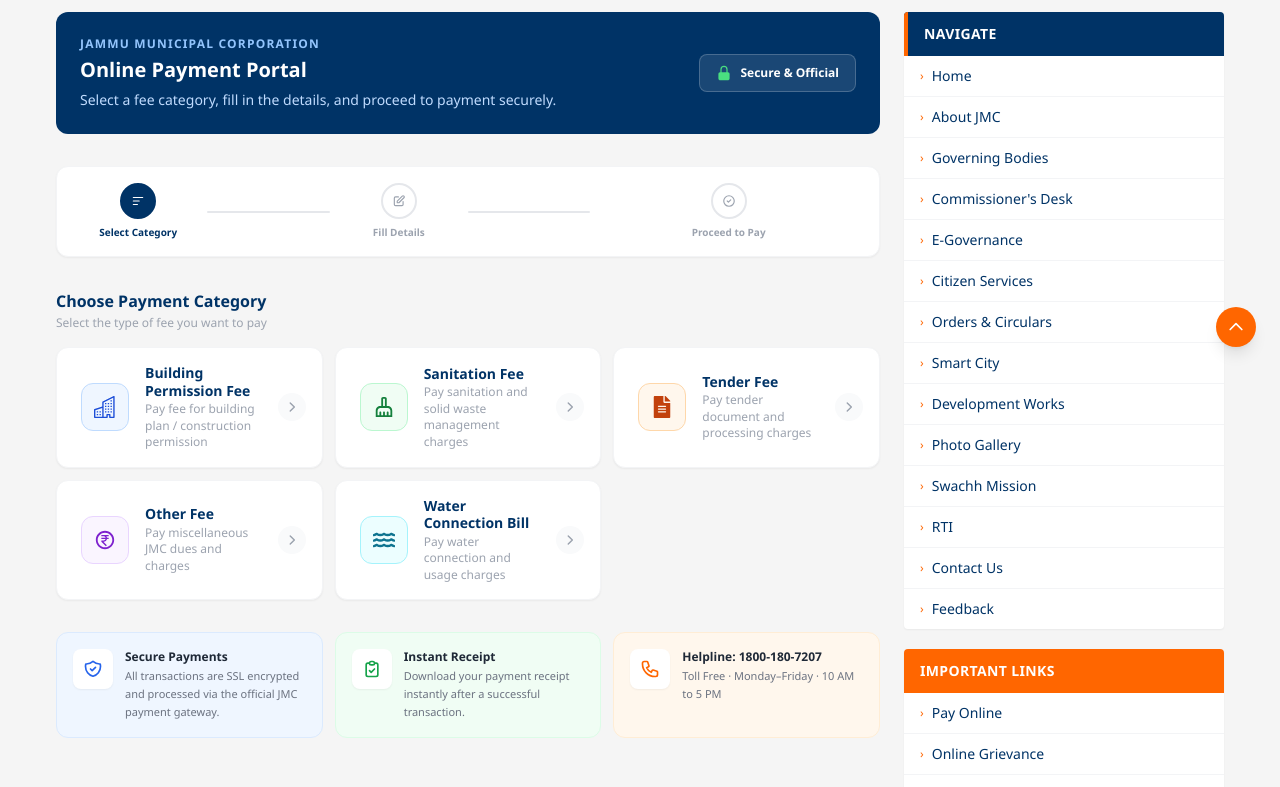
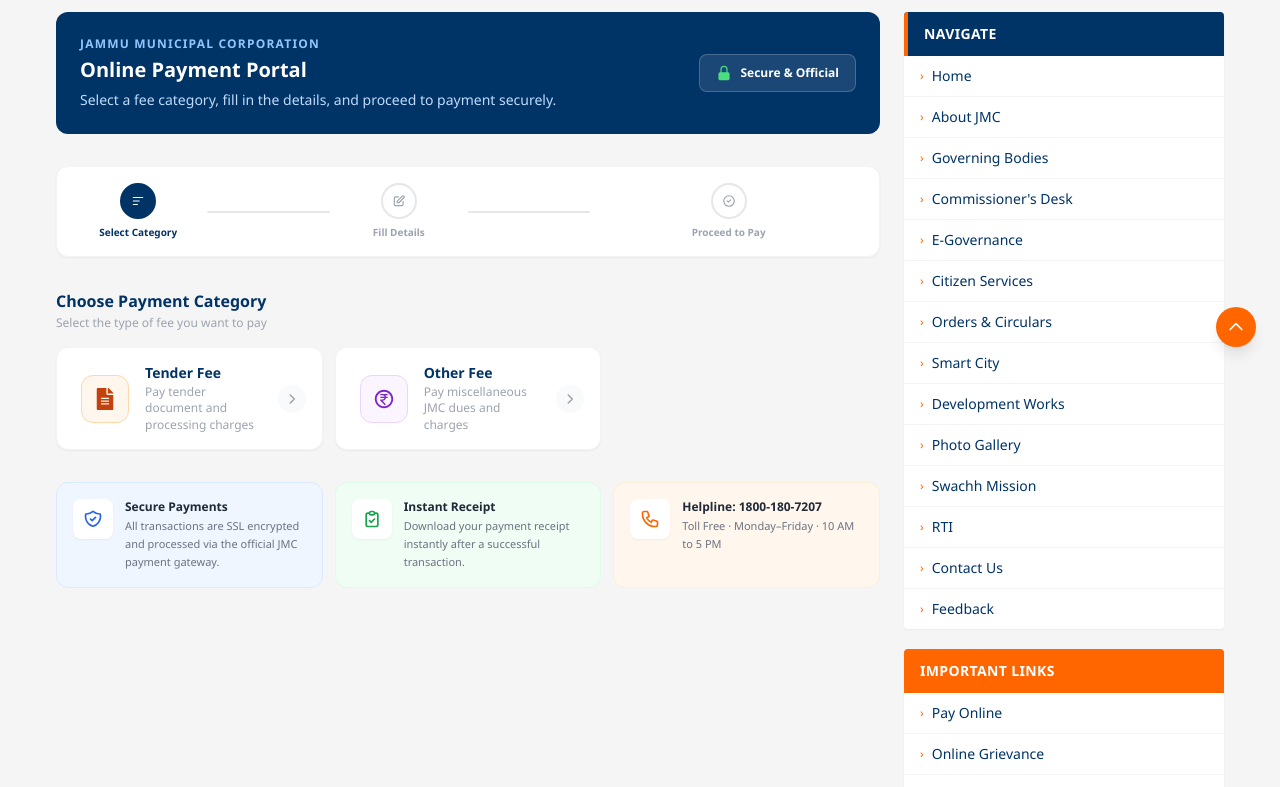
Before and after one commit to nitindeepgov-lab/jammu-municipal-corporation-, a React (Vite) app in the folder jmc/: page /pay-online in a window 1280 px wide. Shown: the part 429-1216 px from the top of the page. Built offline with nearby package versions, Linux system fonts and the light colour scheme; the HTML template or start-up script is replaced by a standard one.

Commit message:
payment pages updated

```diff
--- a/jmc/src/landing-page/components/InfoCards.jsx
+++ b/jmc/src/landing-page/components/InfoCards.jsx
@@ -3,8 +3,11 @@
 
 export default function InfoCards() {
   return (
-    <section className="py-12 bg-gradient-to-b from-[#eef2f6] via-[#f6f8fb] to-white border-t border-slate-200/60">
-      <div className="max-w-[1200px] mx-auto px-4">
+    <section className="py-3 bg-gradient-to-b from-[#eef2f6] via-[#f6f8fb] to-white border-t border-slate-200/60">
+      <div className="max-w-[1250px] mx-auto px-4 space-y-6 md:space-y-8">
+        <div className="flex items-center justify-between">
+          <h2 className="text-2xl md:text-3xl font-semibold text-[#0b3a73] tracking-tight">What&apos;s new</h2>
+        </div>
         <div className="grid md:grid-cols-2 gap-6 md:gap-8">
           {/* Bulletin Board */}
           <div className="relative h-full">
--- a/jmc/src/landing-page/components/MinistersCarousel.jsx
+++ b/jmc/src/landing-page/components/MinistersCarousel.jsx
@@ -33,7 +33,7 @@
             const minister = ministerSlides[idx]
             return (
               <div key={offset} className="text-center group">
-                <div className="relative overflow-hidden rounded-lg border-2 border-gray-200 group-hover:border-[#FF6600] transition-colors">
+                <div className="relative overflow-hidden rounded-lg border-2 border-gray-200 transition-colors">
                   <img
                     src={minister.image}
                     alt={minister.name}
--- a/jmc/src/pages/PayOnline.jsx
+++ b/jmc/src/pages/PayOnline.jsx
@@ -1,71 +1,10 @@
 import { useState, useRef } from 'react'
-import { BsBuildings } from 'react-icons/bs'
-import { MdOutlineCleaningServices } from 'react-icons/md'
-import { FaFileAlt, FaWater } from 'react-icons/fa'
+import { FaFileAlt } from 'react-icons/fa'
 import { RiMoneyRupeeCircleLine } from 'react-icons/ri'
 import SubpageTemplate from '../components/SubpageTemplate'
 
 const paymentOptions = [
-  {
-    id: 'building',
-    name: 'Building Permission Fee',
-    desc: 'Pay fee for building plan / construction permission',
-    href: 'https://jmc.jk.gov.in/PermissionForm.aspx',
-    icon: BsBuildings,
-    color: 'bg-blue-50 text-blue-700 border-blue-200',
-    activeRing: 'border-blue-600 bg-blue-50',
-    fields: [
-      { id: 'ownerName', label: 'Name of Property Owner', type: 'text', placeholder: 'Enter name of property owner', required: true },
-      { id: 'parentage', label: 'Parentage', type: 'text', placeholder: 'Enter parentage (S/o, D/o, W/o)', required: true },
-      { id: 'mobile', label: 'Mobile No.', type: 'tel', placeholder: 'Enter mobile number', required: true },
-      { id: 'email', label: 'Email ID', type: 'email', placeholder: 'Enter email address' },
-      { id: 'address', label: 'Address', type: 'textarea', placeholder: 'Enter applicant address' },
-      { id: 'buildingPermNo', label: 'Building Permission No.', type: 'text', placeholder: 'Enter building permission number', required: true },
-      { id: 'buildingAddress', label: 'Building Address', type: 'textarea', placeholder: 'Enter building / property address' },
-      { id: 'details', label: 'Details', type: 'textarea', placeholder: 'Enter any additional details' },
-      {
-        id: 'feeItems',
-        label: 'Payment For',
-        type: 'fee-checkboxes',
-        feeItems: [
-          { id: 'septicTank', label: 'Septic Tank Security Fee' },
-          { id: 'mulba', label: 'Mulba Security Fee' },
-          { id: 'application', label: 'Application Fee' },
-          { id: 'constructionPlan', label: 'Building Construction Plan Fee' },
-          { id: 'betterment', label: 'Betterment Charges' },
-          { id: 'sanitation', label: 'Sanitation Charges' },
-          { id: 'license', label: 'License Fee' },
-          { id: 'professional', label: 'Professional Fee' },
-          { id: 'copying', label: 'Copying Fee' },
-          { id: 'labourCess', label: 'Labour Cess Fee' },
-        ],
-      },
-    ],
-  },
-  {
-    id: 'sanitation',
-    name: 'Sanitation Fee',
-    desc: 'Pay sanitation and solid waste management charges',
-    href: 'https://jmc.jk.gov.in/SanitationFee.aspx',
-    icon: MdOutlineCleaningServices,
-    color: 'bg-green-50 text-green-700 border-green-200',
-    activeRing: 'border-green-600 bg-green-50',
-    fields: [
-      { id: 'ownerName', label: 'Name of Property Owner', type: 'text', placeholder: 'Enter name of property owner', required: true },
-      { id: 'mobile', label: 'Mobile No.', type: 'tel', placeholder: 'Enter mobile number', required: true },
-      { id: 'email', label: 'Email ID', type: 'email', placeholder: 'Enter email address' },
-      { id: 'propertyAddress', label: 'Property Address', type: 'textarea', placeholder: 'Enter property address' },
-      {
-        id: 'location',
-        label: 'Select Location',
-        type: 'select',
-        options: ['Select', 'Zone A', 'Zone B', 'Zone C', 'Zone D', 'Zone E'],
-        required: true,
-      },
-      { id: 'period', label: 'Period', type: 'text', placeholder: 'Enter period (e.g. Jan 2026 – Mar 2026)', required: true },
-      { id: 'amount', label: 'Amount (₹)', type: 'number', placeholder: 'Enter amount', required: true },
-    ],
-  },
+  // Removed Building Permission Fee and Sanitation Fee per request
   {
     id: 'tender',
     name: 'Tender Fee',
@@ -103,23 +42,6 @@
       { id: 'mobile', label: 'Mobile Number', type: 'tel', placeholder: 'Enter 10-digit mobile number', required: true },
       { id: 'email', label: 'Email ID', type: 'email', placeholder: 'Enter email address' },
       { id: 'address', label: 'Address', type: 'textarea', placeholder: 'Enter full address', required: true },
-      { id: 'amount', label: 'Amount (₹)', type: 'number', placeholder: 'Enter amount', required: true },
-    ],
-  },
-  {
-    id: 'water',
-    name: 'Water Connection Bill',
-    desc: 'Pay water connection and usage charges',
-    href: 'https://jmc.jk.gov.in/pddeservices.html',
-    icon: FaWater,
-    color: 'bg-cyan-50 text-cyan-700 border-cyan-200',
-    activeRing: 'border-cyan-600 bg-cyan-50',
-    fields: [
-      { id: 'connNo', label: 'Consumer / Connection Number', type: 'text', placeholder: 'Enter consumer number', required: true },
-      { id: 'name', label: 'Consumer Name', type: 'text', placeholder: 'Enter full name', required: true },
-      { id: 'mobile', label: 'Mobile Number', type: 'tel', placeholder: 'Enter 10-digit mobile number', required: true },
-      { id: 'email', label: 'Email ID', type: 'email', placeholder: 'Enter email address' },
-      { id: 'address', label: 'Address', type: 'textarea', placeholder: 'Enter full address' },
       { id: 'amount', label: 'Amount (₹)', type: 'number', placeholder: 'Enter amount', required: true },
     ],
   },
```
